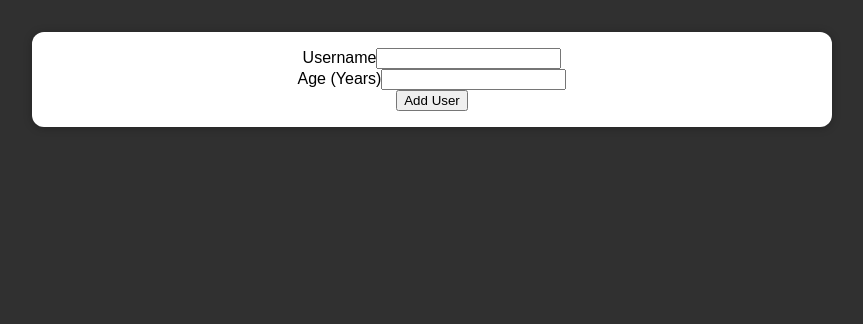
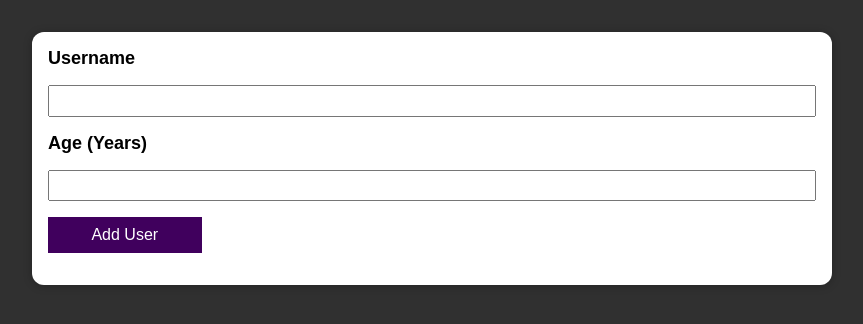
Before and after one commit to StefanKorbakov/username-age-test-project, a React (Create React App) app: page / in a window 1280 px wide. Shown: the top 324 px of the page, without its empty margins (208-1071 px from the left). Built offline with nearby package versions, Linux system fonts and the light colour scheme.

Commit message:
Added UsernameForm styling

```diff
--- a/src/components/UsernameForm.css
+++ b/src/components/UsernameForm.css
@@ -0,0 +1,29 @@
+.username_form {
+  display: flex;
+  flex-direction: column;
+  gap: 1rem;
+  margin-bottom: 1rem;
+  text-align: left;
+}
+
+.username_form button {
+  width: 20%;
+  font: inherit;
+  cursor: pointer;
+  padding: 0.5rem 1.5rem;
+  border: 1px solid #40005d;
+  background-color: #40005d;
+  color: white;
+}
+
+.username_form input {
+  font: inherit;
+  padding: 0.3rem;
+}
+
+.username_form label {
+  font-weight: bold;
+  font-size: 18px;
+  display: block;
+  position: relative;
+}
```
